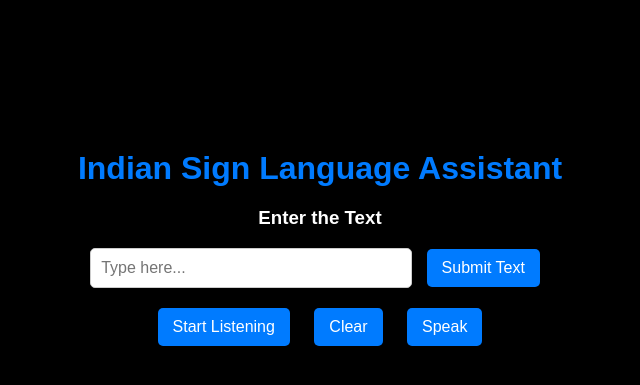
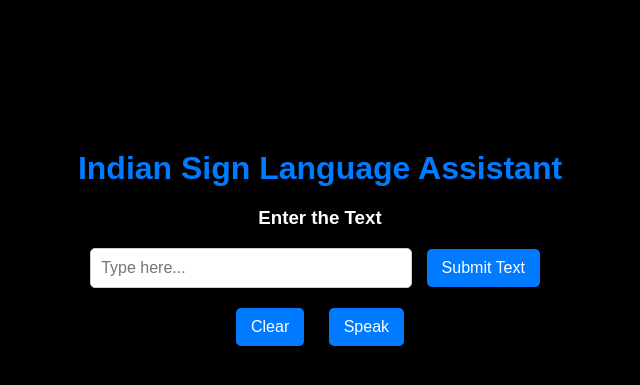
Before and after one commit to anshika20-02/ISL, a Flask app: page / in a window 1280 px wide. Shown: the top 385 px of the page, without its empty margins (320-960 px from the left). Run offline with Flask 3, Linux system fonts and the light colour scheme.

Commit message:
Update index.html

```diff
--- a/templates/index.html
+++ b/templates/index.html
@@ -100,7 +100,7 @@
 
     <!-- Button container to arrange other buttons in a line -->
     <div class="button-container">
-        <button id="start">Start Listening</button>
+
         <button id="clear">Clear</button>
         <button id="speak">Speak</button>
     </div>
```
